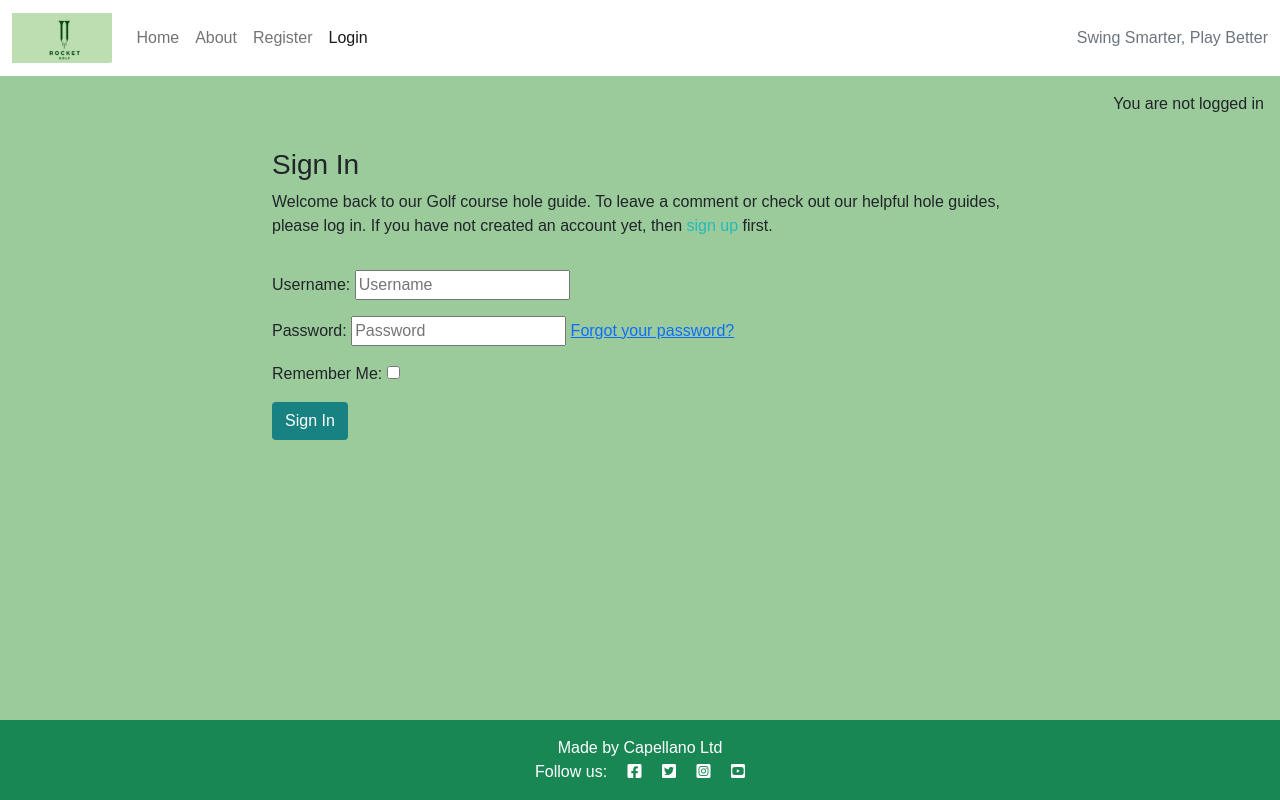
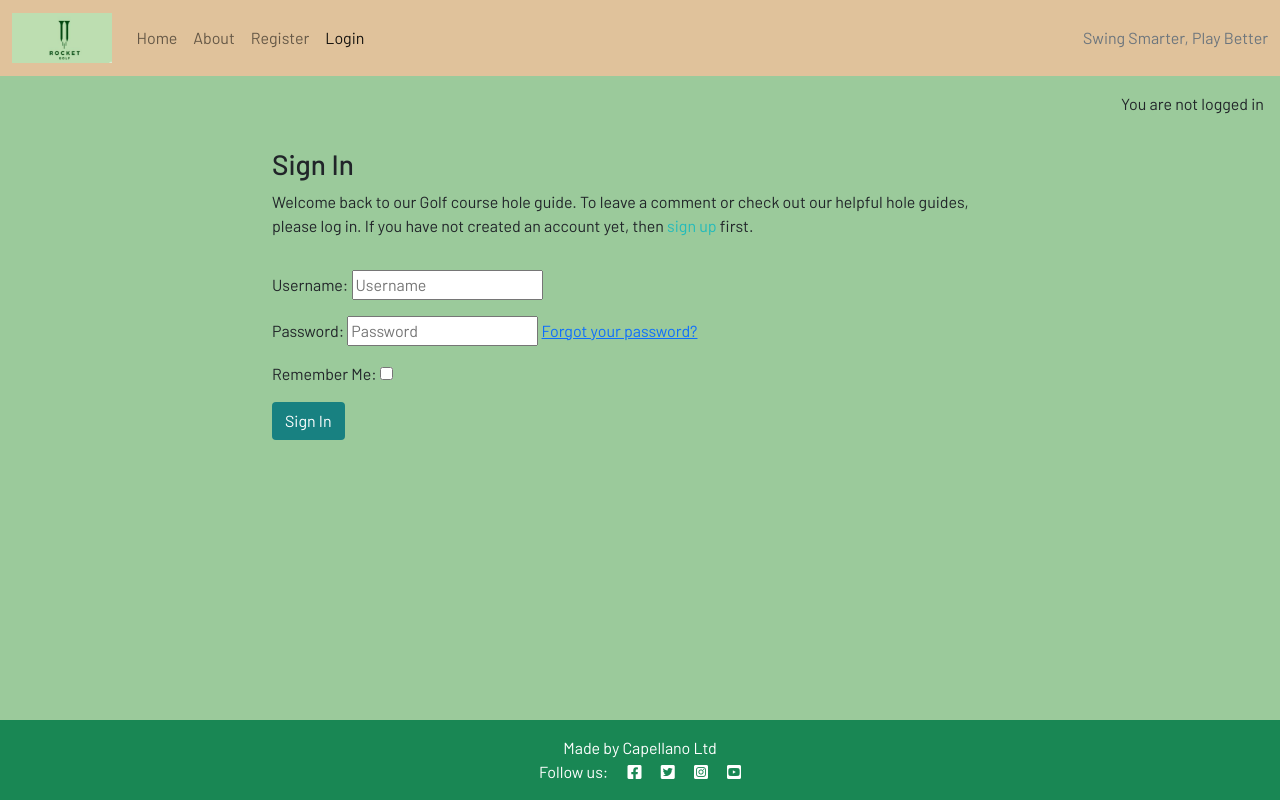
Before and after one commit to AmitKapilaCodeIns/capellano_acme, a Django app: page /accounts/login/ in a window 1280 px wide. Run offline with Django 4.2, Linux system fonts and the light colour scheme; some libraries are stand-ins or nearby versions.

Commit message:
change font in base.html

```diff
--- a/templates/base.html
+++ b/templates/base.html
@@ -15,7 +15,8 @@
 
     <!-- Google Fonts CSS -->
     <link rel="preconnect" href="https://fonts.gstatic.com">
-    <link href="https://fonts.googleapis.com/css2?family=Libre+Franklin:wght@300;400;700&display=swap" rel="stylesheet">
+    <link href="https://fonts.googleapis.com/css2?family=Barlow:wght@300;400;500;600;700&display=swap" rel="stylesheet">
+
 
 
 
@@ -34,7 +35,7 @@
 <body class="d-flex flex-column h-100 main-bg">
 
     <!-- Navigation -->
-    <nav class="navbar navbar-expand-lg navbar-light bg-white">
+    <nav class="navbar navbar-expand-lg navbar-light bg-navbar">
         <div class="container-fluid">
             <a class="navbar-brand" href="{% url 'home' %}">
                 <img src="{% static 'images/logorocket.png' %}" alt="Rocket Guides Logo" height="50">
```
